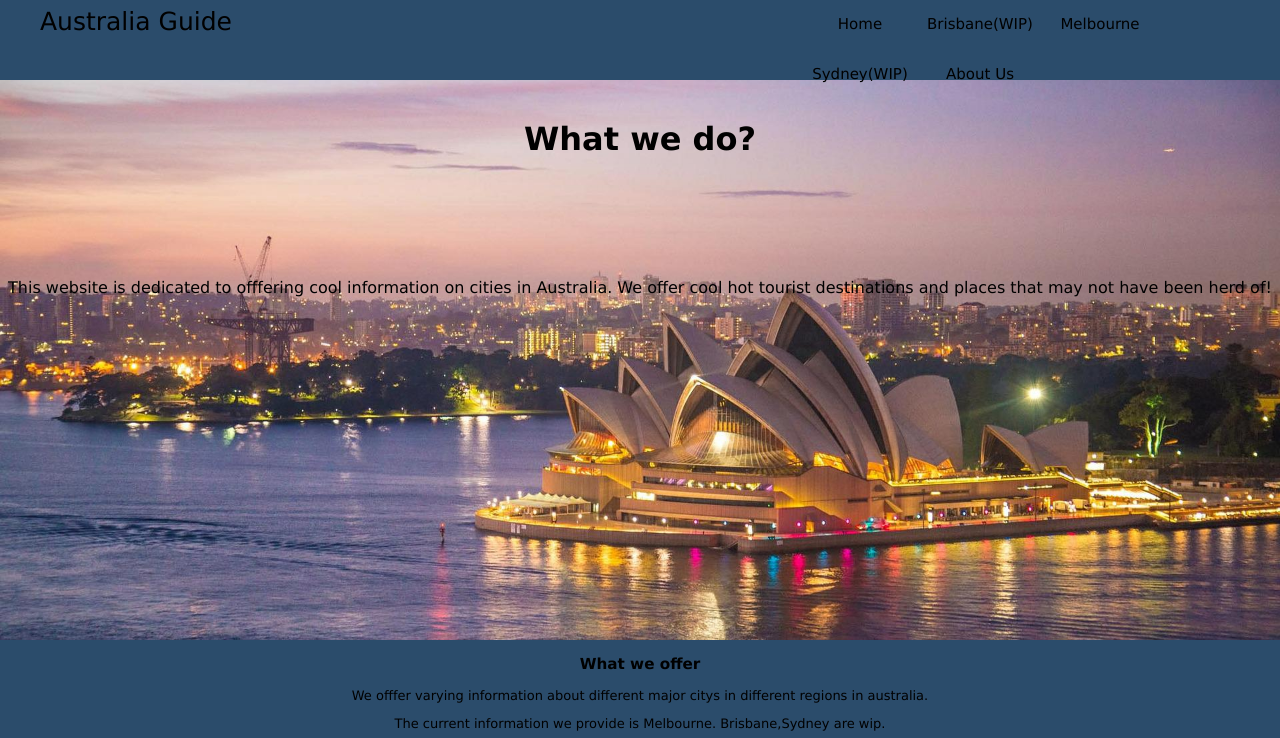
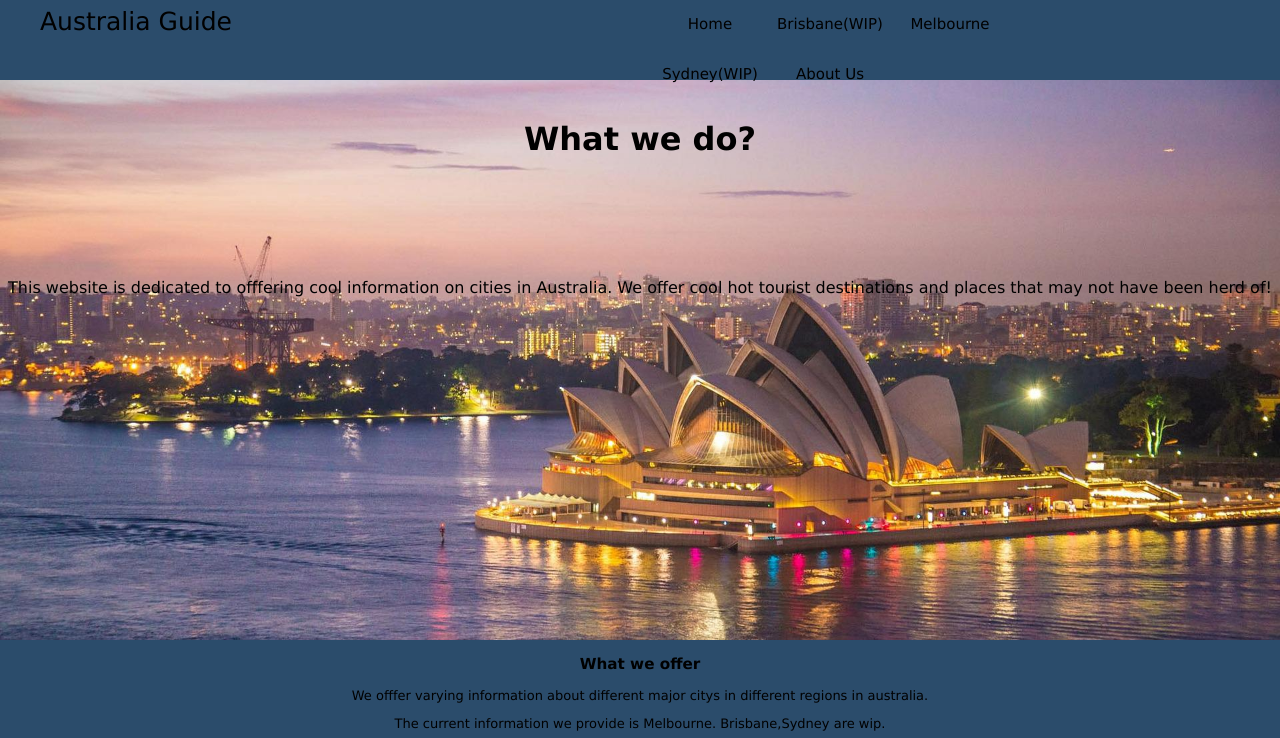
Before and after one commit to Aidan82/webistethingy, a plain HTML site: page index.html in a window 1280 px wide. Shown: the top 738 px of the page. Drawn offline with Linux system fonts and the light colour scheme.

Commit message:
Update style.css

```diff
--- a/style.css
+++ b/style.css
@@ -41,7 +41,7 @@ p {
 /* Navbar 1 */
 .Navbar1 {
     position: absolute;
-    top: 15px; left: 800px; right: 0px; bottom: 0px;
+    top: 15px; left: 650px; right: 0px; bottom: 0px;
     transition: 0.5s all;
     z-index: 2;
     width: 30%;
```
